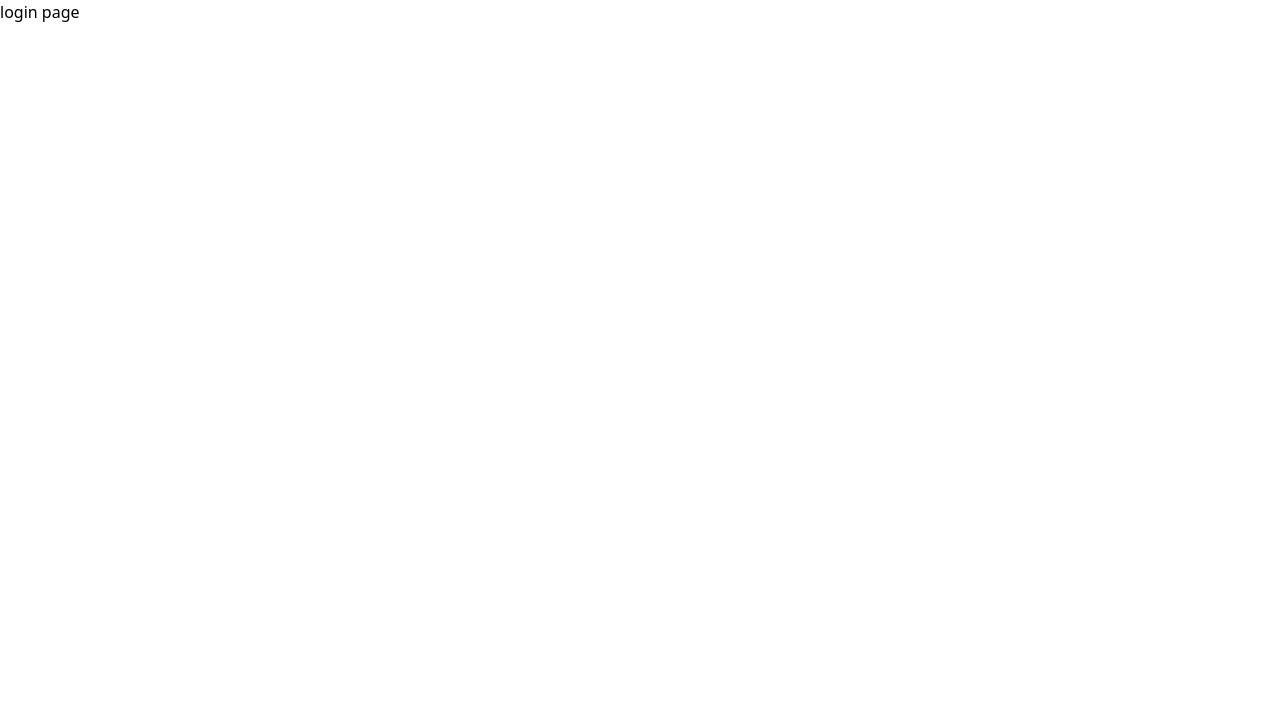
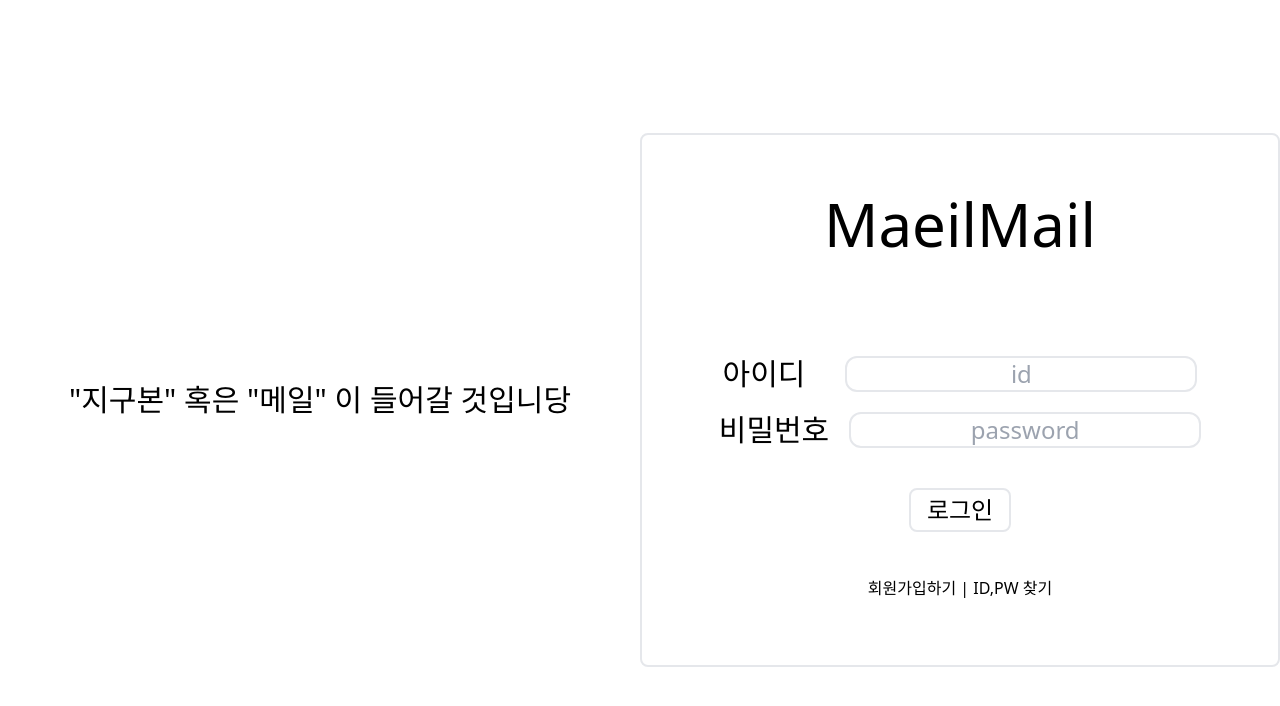
Before and after one commit to Pen-Pals/front_penpal, a React (Vite) app: page / in a window 1280 px wide. Shown: the top 706 px of the page. Built offline with nearby package versions, Linux system fonts and the light colour scheme.

Commit message:
feat: 로그인 페이지 생성

```diff
--- a/src/pages/Login.tsx
+++ b/src/pages/Login.tsx
@@ -1,8 +1,39 @@
-
 const Login = () => {
   return (
-    <div>
-      login page
+    <div className="w-screen h-screen flex justify center items-center">
+      <div className="w-1/2 text-3xl text-center font-thin">
+        "지구본" 혹은 "메일" 이 들어갈 것입니당
+      </div>
+
+      <div className="w-1/2 h-2/3 flex-col justify-center items-center border-2 rounded-lg">
+        <div className="h-1/3 flex items-center justify-center">
+          <h1 className="text-6xl font-thin text-center"> MaeilMail </h1>
+        </div>
+        <div className="h-1/2 flex flex-col items-center justify-center">
+          {/* 아이디 */}
+          <div className="flex flex-row mb-5">
+            <p className="font-thin text-3xl mr-10">아이디</p>
+            <input
+              className="border-2 rounded-xl text-center text-2xl font-thin"
+              type="email"
+              placeholder="id"
+            />
+          </div>
+
+          <div className="flex flex-row mb-10">
+            <p className="font-thin text-3xl mr-5">비밀번호</p>
+            <input
+              className="border-2 rounded-xl text-2xl font-thin text-center"
+              type="password"
+              placeholder="password"
+            />
+          </div>
+          <div>
+            <button className="border-2 rounded-lg text-2xl px-4 py-1 font-thin">로그인</button>
+          </div>
+        </div>
+        <p className="text-center font-thin">회원가입하기 |  ID,PW 찾기</p>
+      </div>
     </div>
   );
 };
--- a/src/pages/Signup.tsx
+++ b/src/pages/Signup.tsx
@@ -1,7 +1,16 @@
 const Signup = () => {
   return (
     <div>
-      sign up page
+      <div>
+        <h1 className="text-3xl font-bold"> 회원가입 </h1>
+        <div> 이메일 </div>
+        <input type="email" />
+        <div> 비밀번호 </div>
+        <input type="password" />
+        <div>
+          <button>로그인하기</button>
+        </div>
+      </div>
     </div>
   );
 };
```
Also changed, not shown: src/components/Globesample.tsx (added).
